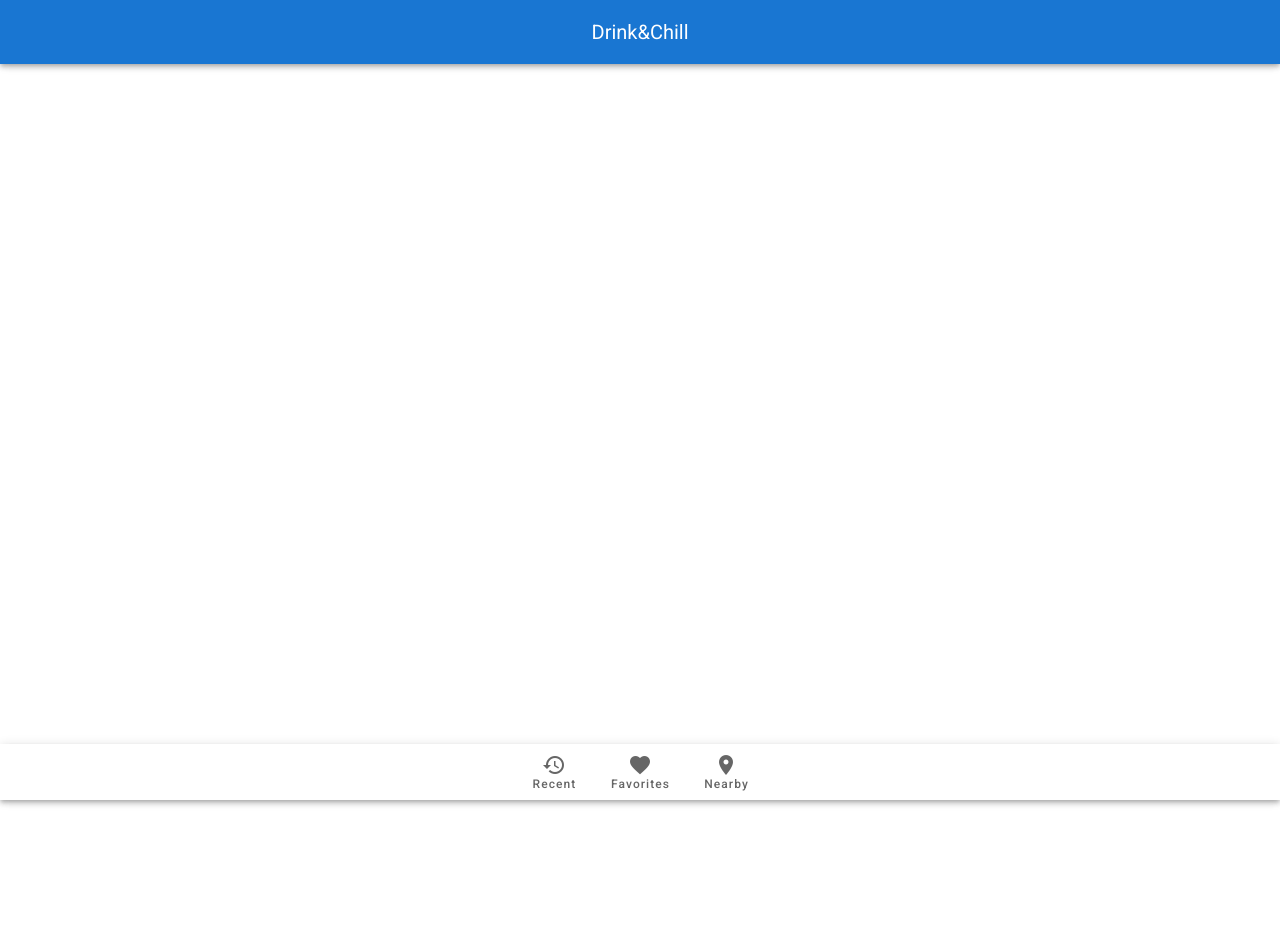
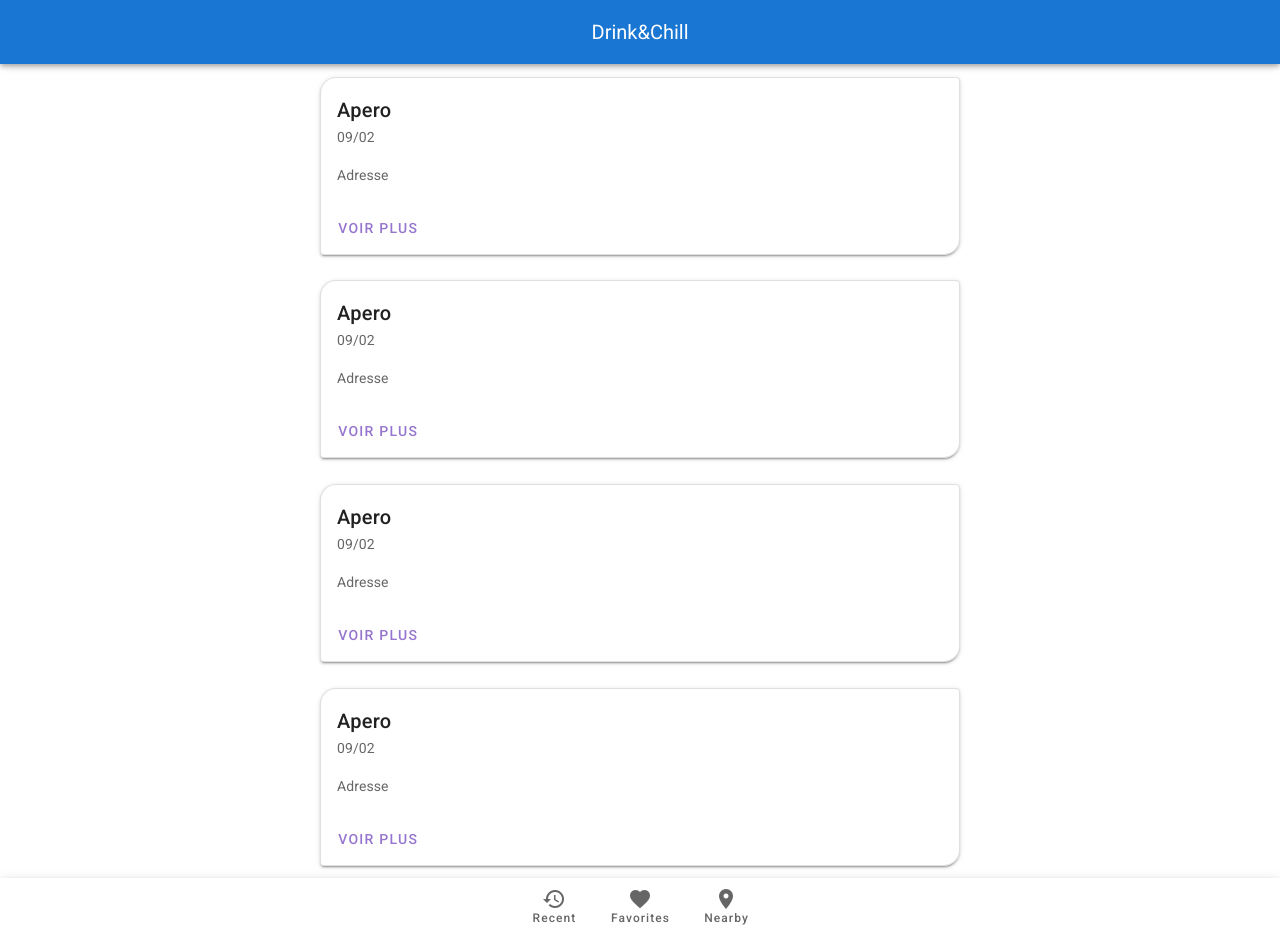
Before and after one commit to crolse/vue-app-2, a Vue app: page /#/Events in a window 1280 px wide. Before the commit the page ends 800 px from the top, so only its background shows below. Built offline with nearby package versions, Linux system fonts and the light colour scheme.

Commit message:
graphisme Events

```diff
--- a/src/components/CategorieAccueil.vue
+++ b/src/components/CategorieAccueil.vue
@@ -1,12 +1,13 @@
+// ./components/HomeLink.vue
 
 <template>
-  <div class="categorie_accueil">
-    <div class="text-center">
-      <v-btn id="button" rounded color="primary" x-large>
-        {{msg}}
-      </v-btn>
-    </div>
-  </div>
+
+
+    <v-btn id="button" rounded color="primary" x-large>
+      {{msg}}
+    </v-btn>
+
+
 </template>
 
 
@@ -14,6 +15,7 @@
 #button {
   width: 80%;
 }
+
 </style>
 
 
--- /dev/null
+++ b/src/components/EventCard.vue
@@ -0,0 +1,27 @@
+/<template>
+  <v-card class="card" elevation="2" outlined shaped>
+    <v-card-title>Apero</v-card-title>
+    <v-card-subtitle>09/02</v-card-subtitle>
+    <v-card-text>Adresse</v-card-text>
+    <v-card-actions>
+      <v-btn color="deep-purple lighten-2" text @click="reserve">
+        Voir plus
+      </v-btn>
+    </v-card-actions>
+  </v-card>
+</template>
+
+<style scoped>
+.card {
+  width: 50%;
+  margin: 1%;
+}
+</style>
+
+
+<script>
+export default {
+  name: 'EventCard',
+
+}
+</script>
--- a/src/router/index.js
+++ b/src/router/index.js
@@ -2,6 +2,8 @@ import Vue from 'vue'
 import VueRouter from 'vue-router'
 import HOME from "../views/Home.vue"
 import AperoCreate from "../views/AperoCreate"
+import Events from "../views/Events.vue"
+
 
 Vue.use(VueRouter)
 
@@ -16,6 +18,11 @@ const routes = [
     name: 'AperoCreate',
     component: AperoCreate
   },
+  {
+    path: '/Events',
+    name: 'Events',
+    component: Events
+  }
 ]
 
 const router = new VueRouter({
--- a/src/store/index.js
+++ b/src/store/index.js
@@ -6,6 +6,7 @@ Vue.use(Vuex)
 export default new Vuex.Store({
   state: {
   },
+  getters:{},
   mutations: {
   },
   actions: {
--- /dev/null
+++ b/src/views/Events.vue
@@ -0,0 +1,27 @@
+<template>
+  <div id="events">
+    <event-card></event-card>
+    <event-card></event-card>
+    <event-card></event-card>
+    <event-card></event-card>
+
+  </div>
+</template>
+
+<style scoped>
+#events {
+  display: flex;
+  flex-direction: column;
+  align-items: center;
+}
+</style>
+
+
+<script>
+import EventCard from '../components/EventCard.vue'
+export default {
+  components: { EventCard },
+  name: 'Event',
+
+}
+</script>
--- a/src/views/Home.vue
+++ b/src/views/Home.vue
@@ -10,8 +10,8 @@
       <router-link to="/SoireeCreate">
         <categorie-accueil class="categorie_accueil" msg="Soirée" />
       </router-link>
-      <router-link to="/MakumbaCreate">
-        <categorie-accueil class="categorie_accueil" msg="Makumba" />
+      <router-link to="/MakumbaFormulaire">
+        <categorie-accueil class="categorie_accueil" msg="Soirée" />
       </router-link>
     </div>
   </div>
@@ -30,6 +30,7 @@
   display: flex;
   flex-direction: column;
   justify-content: space-around;
+  align-items: center;
 }
 </style>
 
```
Also changed, not shown: src/components/AperoFormulaire.vue (+6 -5 lines).
